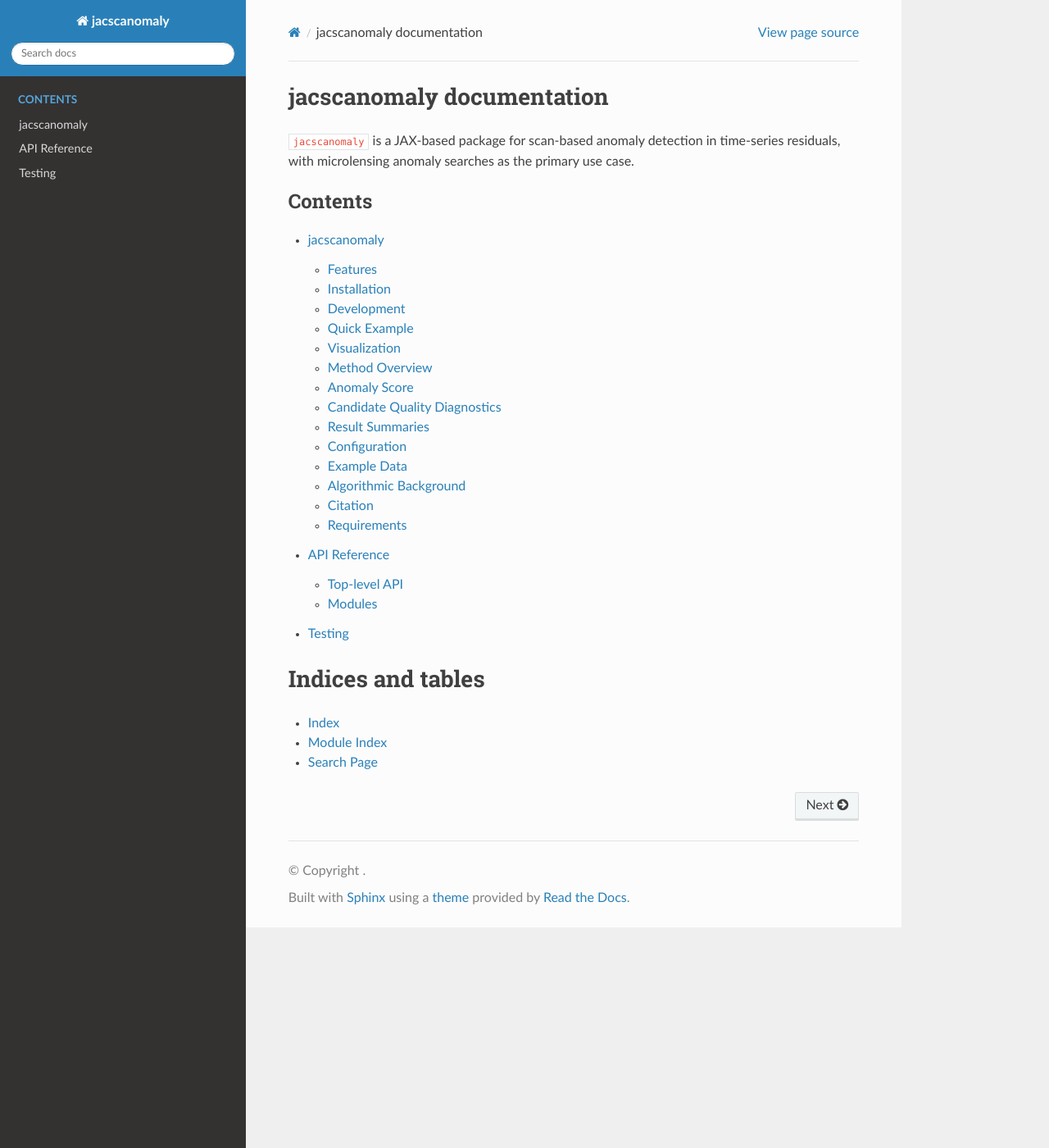
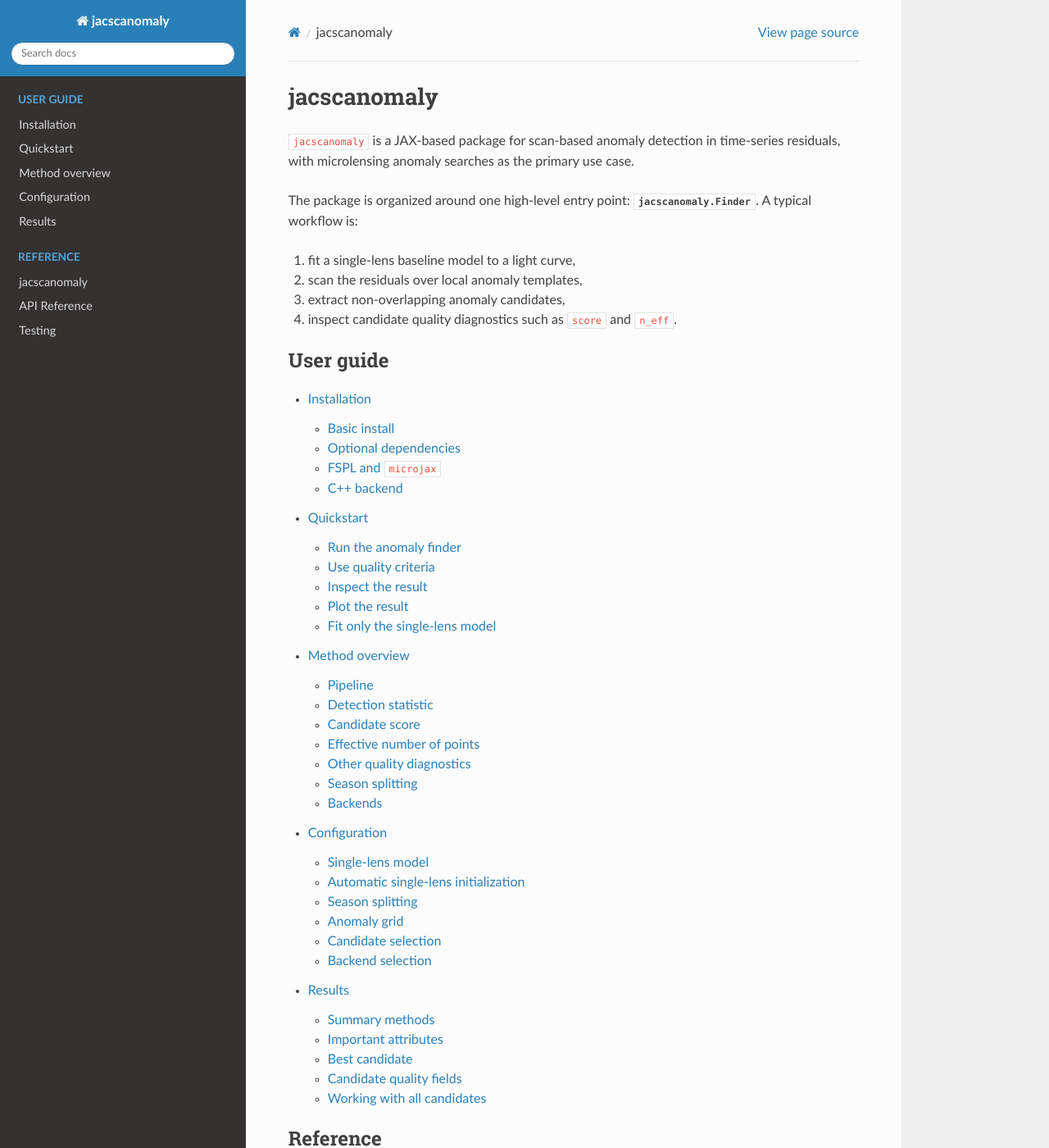
Before and after one commit to NunotaKansuke/jacscanomaly, a Sphinx documentation site: the page built from docs/index.rst, in a window 1280 px wide and 1400 px high. Shown: the whole window at 82% size. Built offline with Sphinx 7.4.7 and the Read the Docs theme 3.1.0, drawn with Linux system fonts in a browser that asks for light colours.

Commit message:
Expand user documentation

```diff
--- /dev/null
+++ b/docs/configuration.rst
@@ -0,0 +1,129 @@
+Configuration
+=============
+
+All high-level options are stored in :class:`jacscanomaly.FinderConfig`.
+
+Single-lens model
+-----------------
+
+``fitter_kind`` selects the baseline model:
+
+.. code-block:: python
+
+   from jacscanomaly import FinderConfig
+
+   config = FinderConfig(fitter_kind="pspl")
+
+Supported values:
+
+``"pspl"``
+   Point-source point-lens model.
+
+``"fspl"``
+   Finite-source point-lens model.
+
+``"pspl_parallax"``
+   PSPL with annual parallax. Requires ``ra_deg`` and ``dec_deg``.
+
+``"fspl_parallax"``
+   FSPL with annual parallax. Requires ``ra_deg`` and ``dec_deg``.
+
+For parallax models:
+
+.. code-block:: python
+
+   config = FinderConfig(
+       fitter_kind="pspl_parallax",
+       ra_deg=270.0,
+       dec_deg=-30.0,
+       tref=None,  # defaults to median observation time
+   )
+
+Automatic single-lens initialization
+------------------------------------
+
+When no initial guess is passed to :meth:`jacscanomaly.Finder.run`, the finder
+estimates initial values with a coarse scan. Important options include:
+
+``auto_init_teff_min`` / ``auto_init_teff_max``
+   Range of effective timescales used for initial candidate search.
+
+``auto_init_teff_grid_n``
+   Number of effective timescale grid points.
+
+``auto_init_tE_min`` / ``auto_init_tE_max``
+   Range of event timescales used to convert candidate durations into PSPL
+   seeds.
+
+``auto_init_min_n_eff``
+   Minimum effective point count required for initial candidates. This helps
+   avoid single-point outliers driving the PSPL initial guess.
+
+Season splitting
+----------------
+
+.. code-block:: python
+
+   config = FinderConfig(gap=50.0)
+
+``gap`` is the maximum allowed time difference between consecutive sorted data
+points within one season. A new season starts when the gap is larger.
+
+Anomaly grid
+------------
+
+.. code-block:: python
+
+   config = FinderConfig(
+       teff_init=0.03,
+       common_ratio=4.0 / 3.0,
+       teff_grid_n=24,
+       dt0_coeff=0.17,
+       teff_coeff=3.0,
+       min_pts_in_window=4,
+   )
+
+``teff_init``, ``common_ratio``, and ``teff_grid_n`` define the geometric grid
+of candidate durations. ``dt0_coeff`` sets the time-grid spacing:
+
+.. math::
+
+   dt0 = dt0\_coeff \times teff
+
+``teff_coeff`` sets the half-width of the local evaluation window in units of
+``teff``.
+
+Candidate selection
+-------------------
+
+Use :class:`jacscanomaly.CandidateCriteria` to reject candidates before best
+candidate selection:
+
+.. code-block:: python
+
+   from jacscanomaly import CandidateCriteria, FinderConfig
+
+   config = FinderConfig(
+       candidate_criteria=CandidateCriteria(
+           min_dchi2=20.0,
+           min_n_eff=2.0,
+           min_n_contrib=2,
+           max_peak_frac=0.8,
+       )
+   )
+
+Any threshold set to ``None`` is ignored.
+
+Backend selection
+-----------------
+
+.. code-block:: python
+
+   config = FinderConfig(
+       grid_backend="cpp",
+       single_fit_backend="cpp",
+   )
+
+Use the C++ backends for large light curves when memory use is more important
+than JAX vectorization. Use the JAX backend when you want the original fully
+vectorized implementation.
--- a/docs/index.rst
+++ b/docs/index.rst
@@ -1,13 +1,31 @@
-jacscanomaly documentation
-==========================
+jacscanomaly
+============
 
 ``jacscanomaly`` is a JAX-based package for scan-based anomaly detection in
 time-series residuals, with microlensing anomaly searches as the primary use
 case.
 
+The package is organized around one high-level entry point:
+:class:`jacscanomaly.Finder`. A typical workflow is:
+
+1. fit a single-lens baseline model to a light curve,
+2. scan the residuals over local anomaly templates,
+3. extract non-overlapping anomaly candidates,
+4. inspect candidate quality diagnostics such as ``score`` and ``n_eff``.
+
 .. toctree::
    :maxdepth: 2
-   :caption: Contents
+   :caption: User guide
+
+   installation
+   quickstart
+   method
+   configuration
+   results
+
+.. toctree::
+   :maxdepth: 2
+   :caption: Reference
 
    readme
    api
--- /dev/null
+++ b/docs/installation.rst
@@ -0,0 +1,68 @@
+Installation
+============
+
+Basic install
+-------------
+
+Install from PyPI:
+
+.. code-block:: bash
+
+   pip install jacscanomaly
+
+For local development, install the repository in editable mode:
+
+.. code-block:: bash
+
+   git clone git@github.com:NunotaKansuke/jacscanomaly.git
+   cd jacscanomaly
+   pip install -e .
+
+Optional dependencies
+---------------------
+
+Documentation dependencies:
+
+.. code-block:: bash
+
+   pip install -e ".[docs]"
+
+Test dependencies:
+
+.. code-block:: bash
+
+   pip install -e ".[test]"
+
+All development dependencies:
+
+.. code-block:: bash
+
+   pip install -e ".[dev]"
+
+FSPL and ``microjax``
+------------------------
+
+The PSPL workflow only needs the standard package dependencies. FSPL
+magnification currently relies on the GitHub source version of ``microjax``
+because the PyPI package may not expose ``microjax.fastlens.fspl_disk``.
+
+Install ``microjax`` from source before using FSPL fitters:
+
+.. code-block:: bash
+
+   git clone https://github.com/ShotaMiyazaki94/microjax.git
+   cd microjax
+   pip install -e .
+
+C++ backend
+-----------
+
+The package includes an experimental C++ grid backend and C++ PSPL fitting
+backend. They are built through ``setup.py`` using OpenMP:
+
+.. code-block:: bash
+
+   pip install -e .
+
+If the extension does not build, first check that your compiler supports
+``-fopenmp`` and C++17.
--- /dev/null
+++ b/docs/method.rst
@@ -0,0 +1,117 @@
+Method overview
+===============
+
+``jacscanomaly`` searches for localized deviations from a baseline model. The
+default microlensing workflow uses a PSPL single-lens model as the baseline.
+
+Pipeline
+--------
+
+The high-level pipeline is:
+
+1. Convert inputs to arrays and fit a single-lens model.
+2. Compute residuals:
+
+   .. math::
+
+      r_i = f_i - f_{\mathrm{single}}(t_i)
+
+3. Split the time series into observing seasons using large time gaps.
+4. For each season, scan a grid of anomaly centers ``t0`` and effective
+   durations ``teff``.
+5. At each grid point, evaluate a local window around ``t0``.
+6. Compare a flat residual model against an anomaly-template residual model.
+7. Extract non-overlapping clusters and keep one representative per cluster.
+8. Select the best candidate after optional quality criteria.
+
+Detection statistic
+-------------------
+
+For each grid point, the package computes:
+
+.. math::
+
+   \Delta\chi^2 = \chi^2_{\mathrm{flat}} - \chi^2_{\mathrm{anom}}
+
+Large positive ``dchi2`` means that a localized anomaly template improves the
+fit relative to a flat residual model.
+
+Candidate score
+---------------
+
+The candidate ``score`` measures how strongly the best cluster stands out
+relative to other extracted clusters:
+
+.. math::
+
+   \mathrm{score}
+   =
+   \frac{\Delta\chi^2_{\mathrm{best}} - \mathrm{median}(\Delta\chi^2_{\mathrm{others}})}
+        {\mathrm{std}(\Delta\chi^2_{\mathrm{others}})}
+
+The background sample is trimmed using
+``FinderConfig.best_score_trim_percentile`` before estimating the median and
+standard deviation. This keeps a few strong secondary peaks from dominating the
+score normalization.
+
+Effective number of points
+--------------------------
+
+``dchi2`` alone can be misleading when one point dominates the improvement. For
+each candidate, ``jacscanomaly`` computes per-point positive improvements:
+
+.. math::
+
+   u_i = \max(0, \chi^2_{\mathrm{flat}, i} - \chi^2_{\mathrm{anom}, i})
+
+The effective number of contributing points is:
+
+.. math::
+
+   n_{\mathrm{eff}} = \frac{(\sum_i u_i)^2}{\sum_i u_i^2}
+
+This behaves like a participation ratio. A one-point-dominated candidate has
+``n_eff`` close to 1. A candidate supported by many comparable points has larger
+``n_eff``.
+
+Other quality diagnostics
+-------------------------
+
+Each candidate also stores:
+
+``n_window``
+   Number of data points in the local evaluation window.
+
+``n_contrib``
+   Number of points above the configured per-point improvement threshold.
+
+``peak_frac``
+   Fraction of the total positive improvement carried by the strongest point.
+
+``rho1``
+   Lag-1 autocorrelation of signed per-point improvements.
+
+``longest_run``
+   Longest consecutive run of above-threshold contributing points.
+
+Season splitting
+----------------
+
+The data are sorted by time and split whenever the gap between consecutive
+points is larger than ``FinderConfig.gap``. The default is 100 days. For survey
+light curves with yearly observing seasons, a smaller value such as 50 days can
+separate seasons while still scanning all seasons.
+
+Backends
+--------
+
+``grid_backend="jax"``
+   Uses JAX vectorized grid evaluation.
+
+``grid_backend="cpp"``
+   Uses the experimental C++ for-loop grid backend. This is useful for large
+   light curves because it usually has lower peak memory use.
+
+``single_fit_backend="cpp"``
+   Uses the experimental C++ PSPL fitter for ``fitter_kind="pspl"``. Other
+   fitter kinds continue to use the JAX fitters.
--- /dev/null
+++ b/docs/quickstart.rst
@@ -0,0 +1,110 @@
+Quickstart
+==========
+
+Run the anomaly finder
+----------------------
+
+The main inputs are one-dimensional arrays of time, flux, and flux error:
+
+.. code-block:: python
+
+   import numpy as np
+
+   from jacscanomaly import Finder, FinderConfig
+
+   data = np.load("example/example_data.npy")
+   time = data[:, 0]
+   flux = data[:, 1]
+   ferr = data[:, 2]
+
+   config = FinderConfig(
+       fitter_kind="pspl",
+       gap=50.0,
+       grid_backend="cpp",
+       single_fit_backend="cpp",
+       candidate_criteria=None,
+   )
+
+   finder = Finder(config)
+   result = finder.run(time, flux, ferr)
+
+   result.print_summary()
+
+The returned :class:`jacscanomaly.AnomalyResult` contains the original data,
+the single-lens fit, residuals, per-season grid summaries, extracted clusters,
+and the best anomaly candidate.
+
+Use quality criteria
+--------------------
+
+Large ``dchi2`` values can be caused by a single high-weight point. Use
+:class:`jacscanomaly.CandidateCriteria` to reject candidates before best
+candidate selection:
+
+.. code-block:: python
+
+   from jacscanomaly import CandidateCriteria, FinderConfig
+
+   config = FinderConfig(
+       candidate_criteria=CandidateCriteria(
+           min_dchi2=20.0,
+           min_n_eff=2.0,
+       )
+   )
+
+Here ``n_eff`` is the effective number of contributing points. Candidates with
+``n_eff`` below the threshold are ignored by the best-candidate selection.
+
+Inspect the result
+------------------
+
+.. code-block:: python
+
+   summary = result.summary_dict()
+   print(summary["best_score"])
+   print(summary["best_n_eff"])
+
+   if result.best is not None:
+       best = result.best
+       print(best.t0, best.teff, best.dchi2)
+       print(best.quality.n_eff, best.quality.peak_frac)
+
+In notebooks:
+
+.. code-block:: python
+
+   display(result.summary_table())
+
+Plot the result
+---------------
+
+The high-level plotting methods use the latest result stored on the finder:
+
+.. code-block:: python
+
+   import matplotlib.pyplot as plt
+
+   finder.plot_result()
+   finder.plot_anomaly_window()
+   plt.show()
+
+The summary plot shows the light curve, residuals, and scan statistic. The
+window plot focuses on the best anomaly candidate.
+
+Fit only the single-lens model
+------------------------------
+
+If you only need the baseline fit:
+
+.. code-block:: python
+
+   fit = finder.fit_single_lens(time, flux, ferr)
+   print(fit.params)
+   print(fit.chi2)
+
+You can also provide an explicit nonlinear initial guess:
+
+.. code-block:: python
+
+   x0 = np.array([2459000.0, 30.0, 0.1])  # t0, tE, u0
+   fit = finder.fit_single_lens(time, flux, ferr, x0=x0)
--- /dev/null
+++ b/docs/results.rst
@@ -0,0 +1,113 @@
+Results
+=======
+
+The main output of :meth:`jacscanomaly.Finder.run` is
+:class:`jacscanomaly.AnomalyResult`.
+
+Summary methods
+---------------
+
+``AnomalyResult`` provides CLI-friendly and notebook-friendly summaries:
+
+.. code-block:: python
+
+   result.print_summary()
+   text = result.summary_text()
+   row = result.summary_dict()
+   table = result.summary_table()
+
+``summary_table`` returns a one-row ``pandas.DataFrame`` when pandas is
+installed. Otherwise it returns ``list[dict]``.
+
+Important attributes
+--------------------
+
+``time``, ``flux``, ``ferr``
+   Input arrays stored as NumPy arrays.
+
+``fit``
+   The single-lens fit result.
+
+``model_flux``
+   Baseline single-lens model flux.
+
+``residual``
+   ``flux - model_flux``.
+
+``chi2_dof``
+   Reduced chi-square of the baseline fit.
+
+``seasons``
+   List of :class:`jacscanomaly.SeasonSummary` objects.
+
+``clusters_all``
+   Flattened extracted clusters. Rows are ``[t0, teff, dchi2]``.
+
+``grid_metrics_all``
+   Flattened per-grid diagnostics. Columns are:
+
+   ``[t0, teff, dchi2, n_window, n_contrib, n_eff, peak_frac, rho1, longest_run]``
+
+``best``
+   The best :class:`jacscanomaly.BestCandidate`, or ``None`` if no candidate
+   exists.
+
+Best candidate
+--------------
+
+.. code-block:: python
+
+   if result.best is not None:
+       best = result.best
+       print(best.t0)
+       print(best.teff)
+       print(best.dchi2)
+       print(best.score)
+
+       quality = best.quality
+       print(quality.n_eff)
+       print(quality.peak_frac)
+
+Candidate quality fields
+------------------------
+
+``n_window``
+   Number of points in the local anomaly window.
+
+``n_contrib``
+   Number of points above the per-point contribution threshold.
+
+``n_eff``
+   Effective number of contributing points. This is often the most useful
+   diagnostic for rejecting one-point artifacts.
+
+``peak_frac``
+   Strongest-point contribution divided by total positive contribution.
+
+``rho1``
+   Lag-1 autocorrelation of per-point improvements.
+
+``longest_run``
+   Longest run of above-threshold contributing points.
+
+Working with all candidates
+---------------------------
+
+The finder stores non-overlapping cluster representatives in ``clusters_all``:
+
+.. code-block:: python
+
+   t0 = result.clusters_all[:, 0]
+   teff = result.clusters_all[:, 1]
+   dchi2 = result.clusters_all[:, 2]
+
+The raw grid diagnostics are in ``grid_metrics_all``:
+
+.. code-block:: python
+
+   metrics = result.grid_metrics_all
+   n_eff = metrics[:, 5]
+   supported = metrics[n_eff > 2.0]
+
+This is useful when building survey-level candidate tables or applying custom
+post-processing criteria.
--- a/docs/testing.rst
+++ b/docs/testing.rst
@@ -1,5 +1,14 @@
 Testing
 =======
+
+``jacscanomaly`` uses ``pytest`` for unit tests and ``coverage`` for coverage
+measurement. The initial tests focus on deterministic core components:
+
+- season splitting,
+- candidate quality criteria,
+- result summaries,
+- cluster extraction,
+- weighted linear photometry utilities.
 
 Install the test dependencies with:
 
@@ -26,3 +35,10 @@ Build the documentation locally:
 
    pip install -e ".[docs]"
    sphinx-build -b html docs docs/_build/html
+
+Current scope
+-------------
+
+The first test suite intentionally avoids full survey-scale fits. Those tests
+are more expensive and should be added later as integration tests with small
+fixed light curves. Unit tests should stay fast enough to run on every commit.
```
